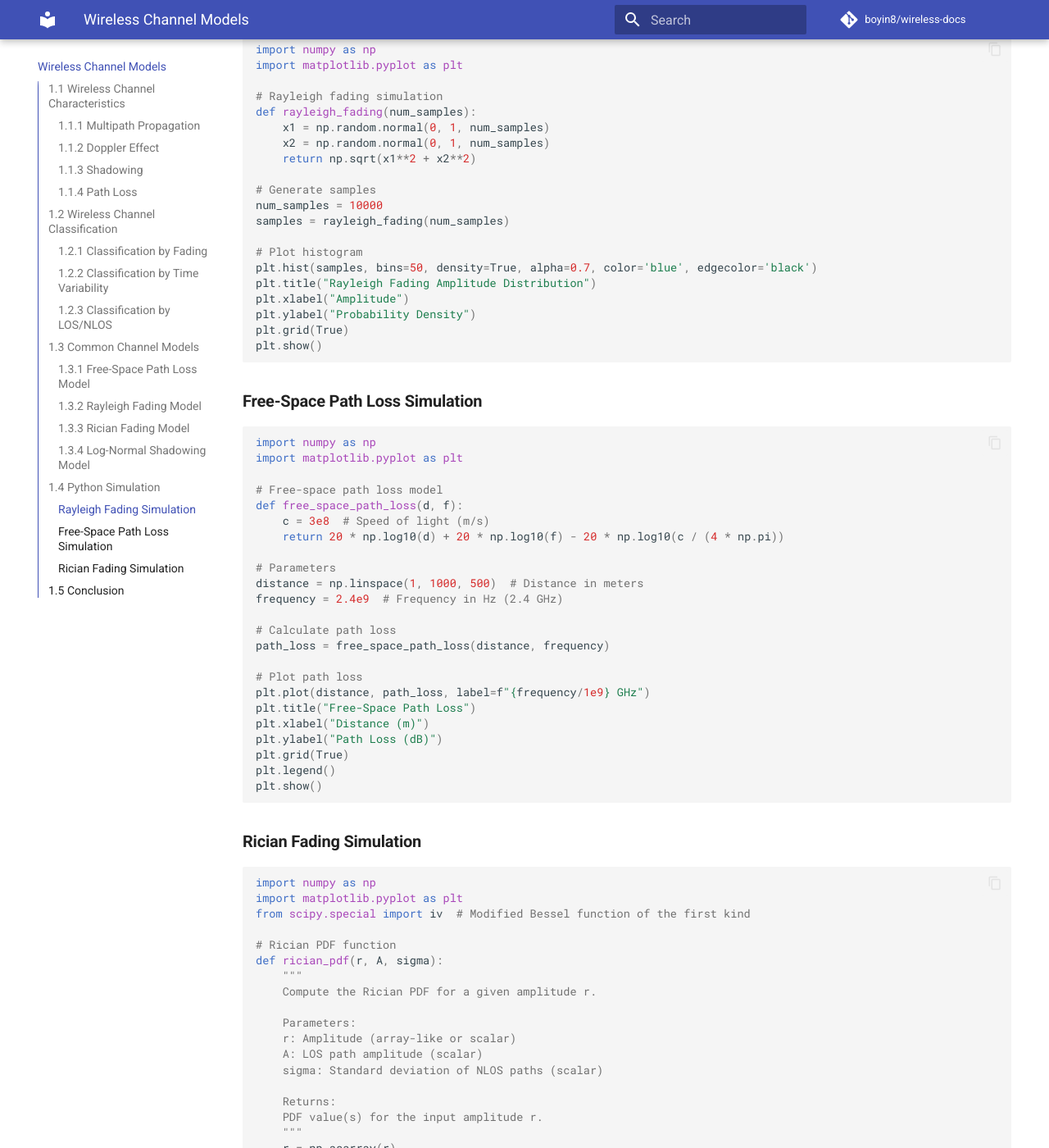
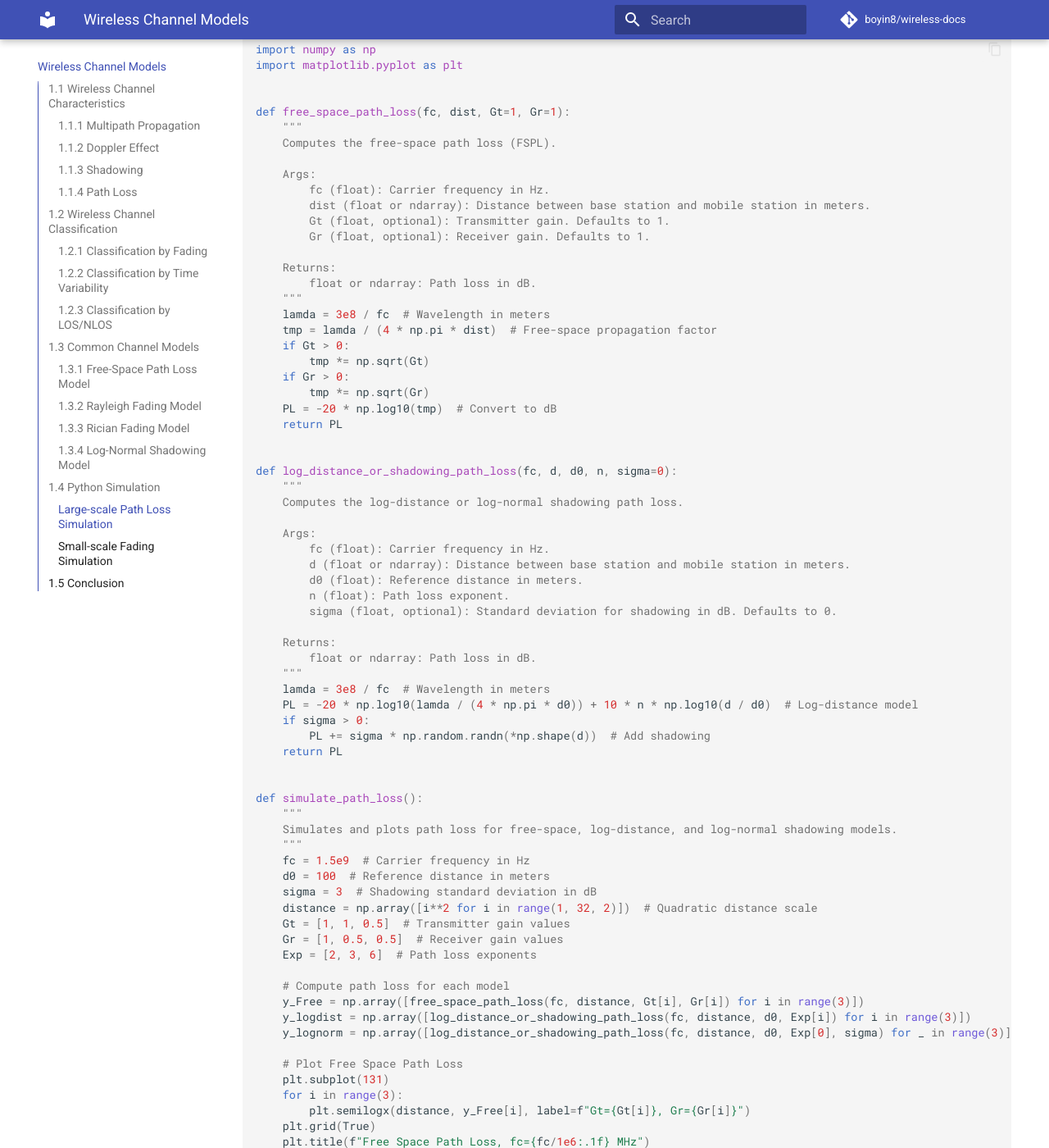
Before and after one commit to boyin8/wireless-docs, an MkDocs documentation site: the page built from docs/channel_models.md, in a window 1280 px wide and 1400 px high, scrolled down 3983 px. Shown: the whole window at 82% size. Built offline with MkDocs 1.6.1 and Material for MkDocs 9.7.7, drawn with Linux system fonts in a browser that asks for light colours; comment, search, counter and statistics services are not loaded; some of the changed text lies outside the part shown.

Commit message:
Update channel_models.md

````diff
--- a/docs/channel_models.md
+++ b/docs/channel_models.md
@@ -146,127 +146,182 @@
 ## **1.4 Python Simulation**
 The following Python code demonstrates the simulation of common channel models.
 
-### **Rayleigh Fading Simulation**
+### **Large-scale Path Loss Simulation**
 ``` py
 import numpy as np
 import matplotlib.pyplot as plt
 
-# Rayleigh fading simulation
-def rayleigh_fading(num_samples):
-    x1 = np.random.normal(0, 1, num_samples)
-    x2 = np.random.normal(0, 1, num_samples)
-    return np.sqrt(x1**2 + x2**2)
 
-# Generate samples
-num_samples = 10000
-samples = rayleigh_fading(num_samples)
+def free_space_path_loss(fc, dist, Gt=1, Gr=1):
+    """
+    Computes the free-space path loss (FSPL).
 
-# Plot histogram
-plt.hist(samples, bins=50, density=True, alpha=0.7, color='blue', edgecolor='black')
-plt.title("Rayleigh Fading Amplitude Distribution")
-plt.xlabel("Amplitude")
-plt.ylabel("Probability Density")
-plt.grid(True)
-plt.show()
+    Args:
+        fc (float): Carrier frequency in Hz.
+        dist (float or ndarray): Distance between base station and mobile station in meters.
+        Gt (float, optional): Transmitter gain. Defaults to 1.
+        Gr (float, optional): Receiver gain. Defaults to 1.
+
+    Returns:
+        float or ndarray: Path loss in dB.
+    """
+    lamda = 3e8 / fc  # Wavelength in meters
+    tmp = lamda / (4 * np.pi * dist)  # Free-space propagation factor
+    if Gt > 0:
+        tmp *= np.sqrt(Gt)
+    if Gr > 0:
+        tmp *= np.sqrt(Gr)
+    PL = -20 * np.log10(tmp)  # Convert to dB
+    return PL
+
+
+def log_distance_or_shadowing_path_loss(fc, d, d0, n, sigma=0):
+    """
+    Computes the log-distance or log-normal shadowing path loss.
+
+    Args:
+        fc (float): Carrier frequency in Hz.
+        d (float or ndarray): Distance between base station and mobile station in meters.
+        d0 (float): Reference distance in meters.
+        n (float): Path loss exponent.
+        sigma (float, optional): Standard deviation for shadowing in dB. Defaults to 0.
+
+    Returns:
+        float or ndarray: Path loss in dB.
+    """
+    lamda = 3e8 / fc  # Wavelength in meters
+    PL = -20 * np.log10(lamda / (4 * np.pi * d0)) + 10 * n * np.log10(d / d0)  # Log-distance model
+    if sigma > 0:
+        PL += sigma * np.random.randn(*np.shape(d))  # Add shadowing
+    return PL
+
+
+def simulate_path_loss():
+    """
+    Simulates and plots path loss for free-space, log-distance, and log-normal shadowing models.
+    """
+    fc = 1.5e9  # Carrier frequency in Hz
+    d0 = 100  # Reference distance in meters
+    sigma = 3  # Shadowing standard deviation in dB
+    distance = np.array([i**2 for i in range(1, 32, 2)])  # Quadratic distance scale
+    Gt = [1, 1, 0.5]  # Transmitter gain values
+    Gr = [1, 0.5, 0.5]  # Receiver gain values
+    Exp = [2, 3, 6]  # Path loss exponents
+
+    # Compute path loss for each model
+    y_Free = np.array([free_space_path_loss(fc, distance, Gt[i], Gr[i]) for i in range(3)])
+    y_logdist = np.array([log_distance_or_shadowing_path_loss(fc, distance, d0, Exp[i]) for i in range(3)])
+    y_lognorm = np.array([log_distance_or_shadowing_path_loss(fc, distance, d0, Exp[0], sigma) for _ in range(3)])
+
+    # Plot Free Space Path Loss
+    plt.subplot(131)
+    for i in range(3):
+        plt.semilogx(distance, y_Free[i], label=f"Gt={Gt[i]}, Gr={Gr[i]}")
+    plt.grid(True)
+    plt.title(f"Free Space Path Loss, fc={fc/1e6:.1f} MHz")
+    plt.xlabel("Distance [m]")
+    plt.ylabel("Path Loss [dB]")
+    plt.legend()
+
+    # Plot Log-Distance Path Loss
+    plt.subplot(132)
+    for i in range(3):
+        plt.semilogx(distance, y_logdist[i], label=f"n={Exp[i]}")
+    plt.grid(True)
+    plt.title(f"Log-Distance Path Loss, fc={fc/1e6:.1f} MHz")
+    plt.xlabel("Distance [m]")
+    plt.ylabel("Path Loss [dB]")
+    plt.legend()
+
+    # Plot Log-Normal Shadowing Path Loss
+    plt.subplot(133)
+    for i in range(3):
+        plt.semilogx(distance, y_lognorm[i], label=f"path {i+1}")
+    plt.grid(True)
+    plt.title(f"Log-Normal Path Loss, fc={fc/1e6:.1f} MHz, σ={sigma} dB")
+    plt.xlabel("Distance [m]")
+    plt.ylabel("Path Loss [dB]")
+    plt.legend()
+
+    plt.tight_layout()
+    plt.show()
+
+
+if __name__ == "__main__":
+    simulate_path_loss()
 ```
 
-### **Free-Space Path Loss Simulation**
+### **Small-scale Fading Simulation**
 ``` py
 import numpy as np
 import matplotlib.pyplot as plt
 
-# Free-space path loss model
-def free_space_path_loss(d, f):
-    c = 3e8  # Speed of light (m/s)
-    return 20 * np.log10(d) + 20 * np.log10(f) - 20 * np.log10(c / (4 * np.pi))
 
-# Parameters
-distance = np.linspace(1, 1000, 500)  # Distance in meters
-frequency = 2.4e9  # Frequency in Hz (2.4 GHz)
+def rayleigh_channel(L):
+    """
+    Generates Rayleigh fading channel realizations.
 
-# Calculate path loss
-path_loss = free_space_path_loss(distance, frequency)
-
-# Plot path loss
-plt.plot(distance, path_loss, label=f"{frequency/1e9} GHz")
-plt.title("Free-Space Path Loss")
-plt.xlabel("Distance (m)")
-plt.ylabel("Path Loss (dB)")
-plt.grid(True)
-plt.legend()
-plt.show()
-```
-
-### **Rician Fading Simulation**
-```py
-import numpy as np
-import matplotlib.pyplot as plt
-from scipy.special import iv  # Modified Bessel function of the first kind
-
-# Rician PDF function
-def rician_pdf(r, A, sigma):
-    """
-    Compute the Rician PDF for a given amplitude r.
-
-    Parameters:
-    r: Amplitude (array-like or scalar)
-    A: LOS path amplitude (scalar)
-    sigma: Standard deviation of NLOS paths (scalar)
+    Args:
+        L (int): Number of channel realizations.
 
     Returns:
-    PDF value(s) for the input amplitude r.
+        ndarray: Rayleigh fading channel vector of size (L,).
     """
-    r = np.asarray(r)
-    bessel_term = iv(0, (A * r) / (sigma**2))  # Modified Bessel function of the first kind
-    pdf = (r / (sigma**2)) * np.exp(-(r**2 + A**2) / (2 * sigma**2)) * bessel_term
-    return pdf
+    real_part = np.random.normal(0, 1, L)  # Real part of the channel
+    imag_part = np.random.normal(0, 1, L)  # Imaginary part of the channel
+    H = (real_part + 1j * imag_part) / np.sqrt(2)  # Normalize
+    return H
 
-# Generate Rician samples
-def generate_rician_samples(num_samples, A, sigma):
+
+def rician_channel(K_dB, L):
     """
-    Generate random samples from a Rician distribution.
+    Generates Rician fading channel realizations.
 
-    Parameters:
-    num_samples: Number of samples to generate
-    A: LOS path amplitude (scalar)
-    sigma: Standard deviation of NLOS paths (scalar)
+    Args:
+        K_dB (float): Rician K-factor in dB.
+        L (int): Number of channel realizations.
 
     Returns:
-    Rician distributed random samples.
+        ndarray: Rician fading channel vector of size (L,).
     """
-    # Generate LOS (direct path) and NLOS (scattered path) components
-    los_component = A + np.random.normal(0, sigma, num_samples)
-    nlos_component = np.random.normal(0, sigma, num_samples)
+    K = 10 ** (K_dB / 10)  # Convert K-factor from dB to linear scale
+    rayleigh = rayleigh_channel(L)  # Rayleigh component
+    los_component = np.sqrt(K / (K + 1))  # Line-of-sight (LOS) component
+    scattered_component = np.sqrt(1 / (K + 1)) * rayleigh  # Scattered component
+    H = los_component + scattered_component
+    return H
 
-    # Combine components to form Rician distributed samples
-    samples = np.sqrt(los_component**2 + nlos_component**2)
-    return samples
 
-# Parameters
-A = 5          # Amplitude of LOS path
-sigma = 2      # Standard deviation of NLOS components
-num_samples = 10000  # Number of samples
+def plot_fading_channels():
+    """
+    Simulates and plots the amplitude distribution of Rayleigh and Rician fading channels.
+    """
+    N = 200000  # Number of channel realizations
+    level = 30  # Number of histogram bins
+    K_dB = [-40, 15]  # Rician K-factors in dB
 
-# Generate Rician distributed samples
-samples = generate_rician_samples(num_samples, A, sigma)
+    # Generate Rayleigh fading channel
+    rayleigh_ch = rayleigh_channel(N)
+    temp, x = np.histogram(np.abs(rayleigh_ch), bins=level, density=True)
+    plt.plot(x[:-1], temp, 'k-s', label='Rayleigh')
 
-# Compute Rician PDF for visualization
-r = np.linspace(0, 15, 1000)  # Amplitude range
-pdf = rician_pdf(r, A, sigma)
+    # Generate Rician fading channels
+    for i, k in enumerate(K_dB):
+        rician_ch = rician_channel(k, N)
+        temp, x = np.histogram(np.abs(rician_ch), bins=level, density=True)
+        plt.plot(x[:-1], temp, 'k-o' if i == 0 else 'k-^', label=f'Rician, K={k} dB')
 
-# Plot the histogram of generated samples
-plt.hist(samples, bins=50, density=True, alpha=0.6, color='blue', edgecolor='black', label="Generated Samples")
+    # Plot customization
+    plt.xlabel('Amplitude')
+    plt.ylabel('Occurrence')
+    plt.legend()
+    plt.grid(True)
+    plt.title('Amplitude Distribution of Fading Channels')
+    plt.show()
 
-# Overlay the theoretical PDF
-plt.plot(r, pdf, 'r-', linewidth=2, label="Theoretical PDF")
 
-# Plot customization
-plt.title("Rician Distribution (A = 5, σ = 2)")
-plt.xlabel("Amplitude")
-plt.ylabel("Probability Density")
-plt.legend()
-plt.grid(True)
-plt.show()
+if __name__ == "__main__":
+    plot_fading_channels()
 ```
 
 ---
````
